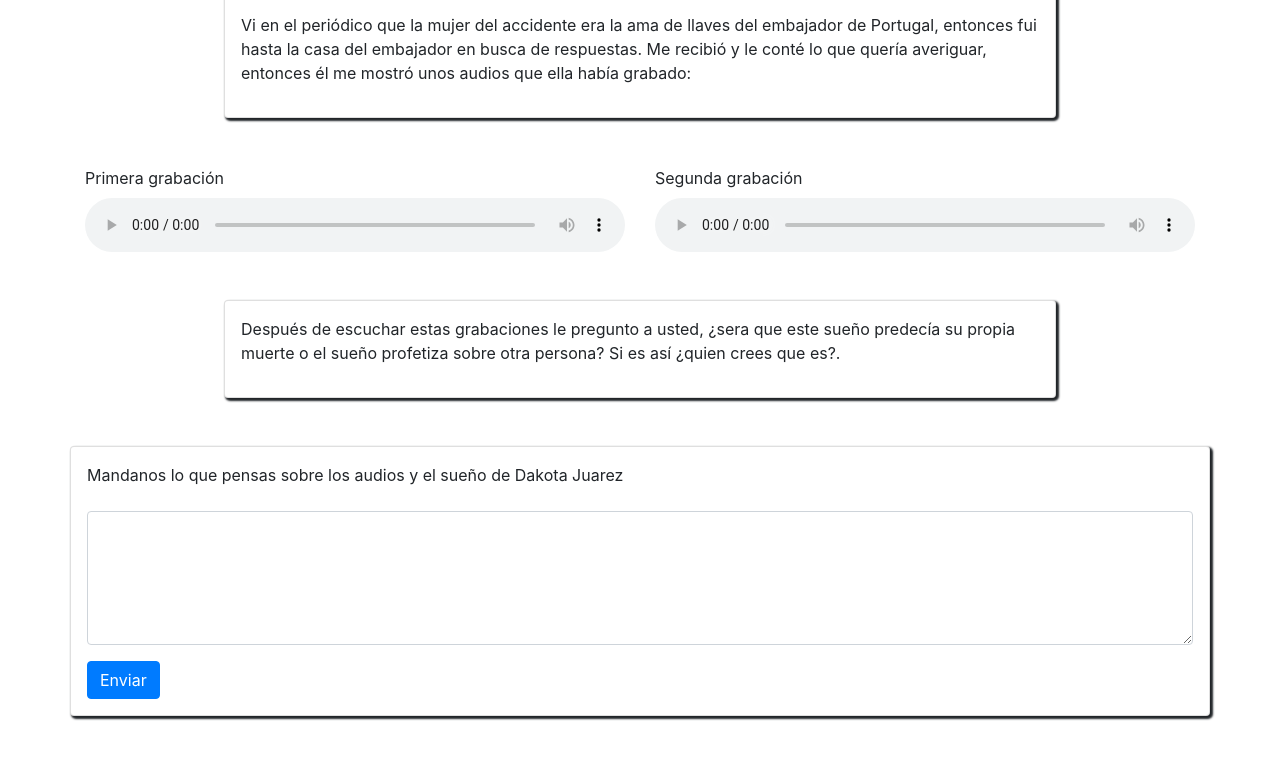
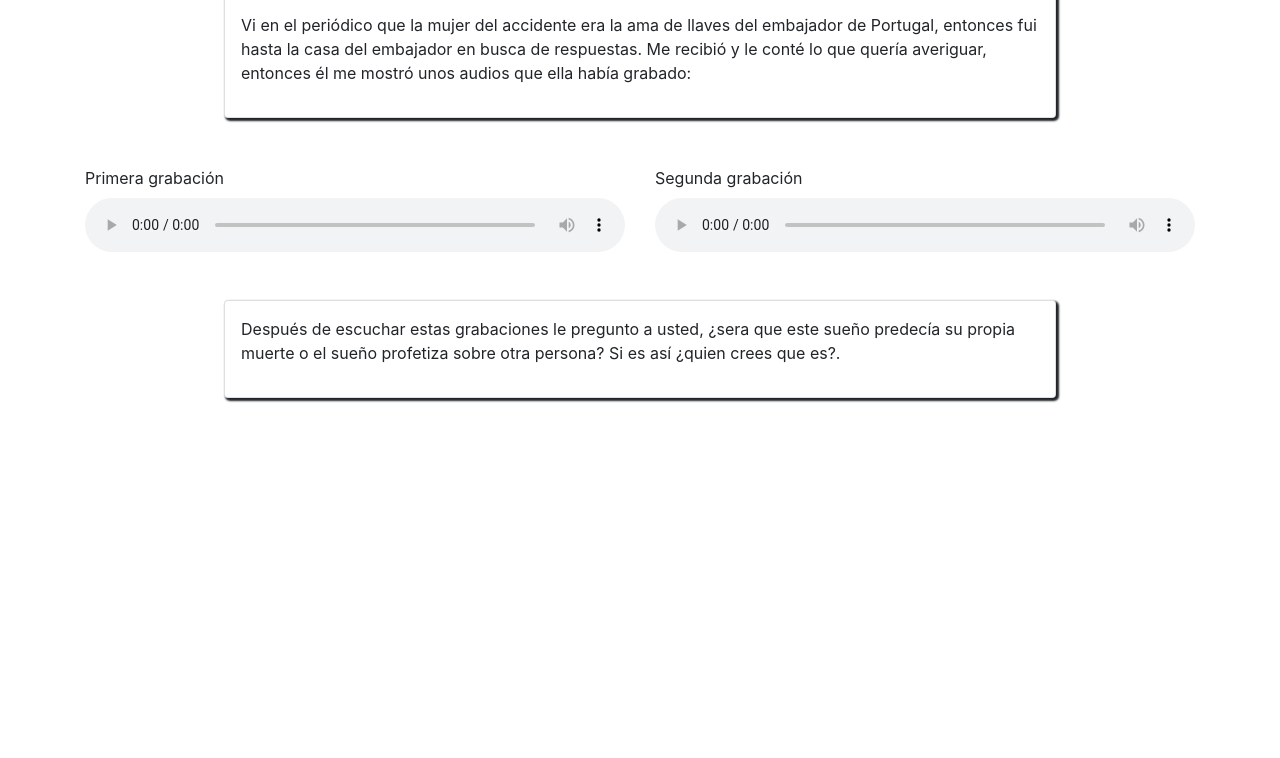
Before and after one commit to FabriQuinteros/Historias-ocultas, a plain HTML site: page index.html in a window 1280 px wide. Shown: the part 1370-2128 px from the top of the page. After the commit the page ends 1816 px from the top, so only its background shows below. Drawn offline with nearby package versions, Linux system fonts and the light colour scheme.

Commit message:
SECOND COMMIT

```diff
--- a/index.html
+++ b/index.html
@@ -5,10 +5,13 @@
         <link rel="stylesheet" href="style.css">
         <link rel="stylesheet" href="https://maxcdn.bootstrapcdn.com/bootstrap/4.0.0/css/bootstrap.min.css" integrity="sha384-Gn5384xqQ1aoWXA+058RXPxPg6fy4IWvTNh0E263XmFcJlSAwiGgFAW/dAiS6JXm" crossorigin="anonymous">
         <title>Me alquilo para soñar</title>
+        <meta property="fb:admins" content="100025586962617 , 100005453141158"/>
+
     </head>
 
     <body>
-
+        <div id="fb-root"></div>
+        <script async defer crossorigin="anonymous" src="https://connect.facebook.net/es_ES/sdk.js#xfbml=1&version=v5.0"></script>
             <!-- Navigation -->
             <nav class="navbar navbar-expand-lg navbar-light bg-light shadow fixed-top">
               <div class="container">
@@ -90,14 +93,8 @@
                     <p>Después de escuchar estas grabaciones le pregunto a usted, ¿sera que este sueño predecía su propia muerte o el sueño profetiza sobre otra persona? Si es así ¿quien crees que es?.</p>
 
             </div>
+            <div class="fb-comments" data-href="https://fabriquinteros.github.io/Historias-ocultas/" data-width="800" data-numposts="30"></div>
 
-            <div class="container card bg-white p-3 my-5">
-              <form class="form"action="https://formcarry.com/s/sdZ8lAqtFmp" method="POST" accept-charset="UTF-8" >
-                <label>Mandanos lo que pensas sobre los audios y el sueño de Dakota Juarez</label>
-                <textarea class="form-control my-3" type="text" name="anotherInput" rows="5"></textarea>
-                <button type="submit" class="btn btn-primary" value ="Send">Enviar</button>
-              </form>
-          </div>
 
 
 
```
